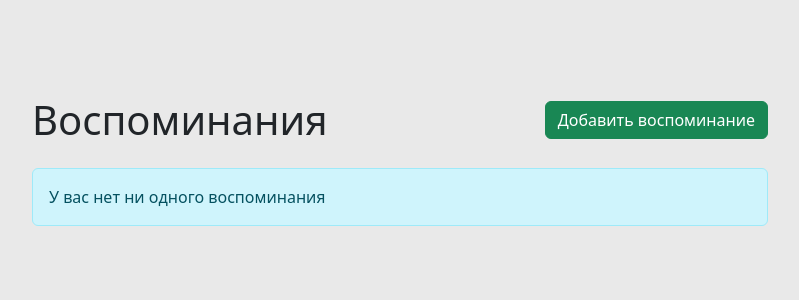
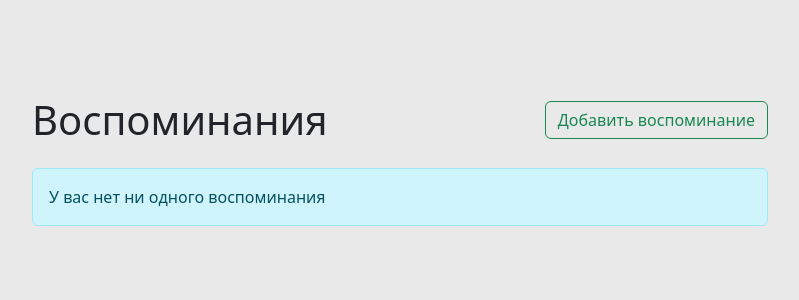
Before and after one commit to babanlive/Places_Remember, a Django app: template places/templates/places/home.html in a window 1280 px wide. Shown: the part 56-356 px from the top of the page, without its empty margins (240-1039 px from the left). Run offline with Django 4.2, Linux system fonts and the light colour scheme; the template is opened without the code that fills it, so the values that code supplies are empty; some libraries are stand-ins or nearby versions.

Commit message:
update buttons style in home.html

```diff
--- a/places/templates/places/home.html
+++ b/places/templates/places/home.html
@@ -9,7 +9,7 @@
         <div class="col-12 col-md-8">
             <div class="d-flex justify-content-between align-items-center mb-4">
                 <h1 class="mb-0">Воспоминания</h1>
-                <a href="{% url 'places:create' %}" class="btn btn-success">Добавить воспоминание</a>
+                <a href="{% url 'places:create' %}" class="btn btn-outline-success">Добавить воспоминание</a>
             </div>
 
             {% if posts %}
@@ -39,7 +39,7 @@
                     </script>
                     <ul class="nav justify-content-end">
                         <li class="nav-item">
-                          <a href="{% url 'places:edit' post.id %}" class="btn btn-primary btn-sm me-2 mt-4">Редактировать</a>
+                          <a href="{% url 'places:edit' post.id %}" class="btn btn-sm btn-outline-secondary me-2 mt-4">Редактировать</a>
                         </li>
                     </ul>
                 </div>
```
